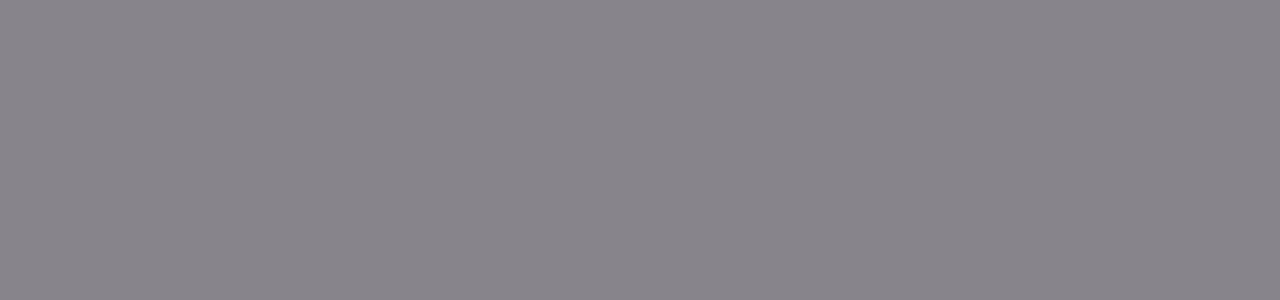
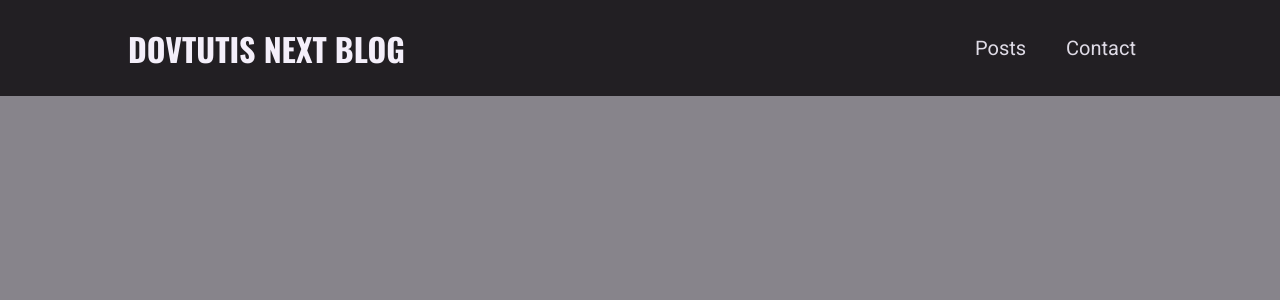
Before and after one commit to Dovtutis/nextJSBlog, a Next.js app: page /posts in a window 1280 px wide. Shown: the top 300 px of the page. Built offline with nearby package versions, Linux system fonts and the light colour scheme.

Commit message:
Layout with navigation and logo added

```diff
--- /dev/null
+++ b/components/layout/Layout.js
@@ -0,0 +1,14 @@
+import React from "react";
+
+import MainNavigation from "./MainNavigation";
+
+function Layout(props) {
+  return (
+    <>
+      <MainNavigation />
+      <main>{props.children}</main>
+    </>
+  );
+}
+
+export default Layout;
--- /dev/null
+++ b/components/layout/Logo.js
@@ -0,0 +1,9 @@
+import React from "react";
+
+import classes from "./Logo.module.css";
+
+function Logo() {
+  return <div className={classes.logo}>Dovtutis Next Blog</div>;
+}
+
+export default Logo;
--- /dev/null
+++ b/components/layout/Logo.module.css
@@ -0,0 +1,13 @@
+.logo {
+  text-transform: uppercase;
+  font-size: var(--size-5);
+  font-weight: bold;
+  font-family: "Oswald", sans-serif;
+  color: var(--color-grey-50);
+}
+
+@media (min-width: 768px) {
+  .logo {
+    font-size: var(--size-8);
+  }
+}
--- /dev/null
+++ b/components/layout/MainNavigation.js
@@ -0,0 +1,30 @@
+import React from "react";
+import Link from "next/link";
+
+import classes from "./MainNavigation.module.css";
+
+import Logo from "./Logo";
+
+function MainNavigation() {
+  return (
+    <header className={classes.header}>
+      <Link href='/'>
+        <a>
+          <Logo />
+        </a>
+      </Link>
+      <nav>
+        <ul>
+          <li>
+            <Link href='/posts'>Posts</Link>
+          </li>
+          <li>
+            <Link href='/contact'>Contact</Link>
+          </li>
+        </ul>
+      </nav>
+    </header>
+  );
+}
+
+export default MainNavigation;
--- /dev/null
+++ b/components/layout/MainNavigation.module.css
@@ -0,0 +1,42 @@
+.header {
+  width: 100%;
+  height: 6rem;
+  background-color: var(--color-grey-900);
+  display: flex;
+  justify-content: space-between;
+  align-items: center;
+  padding: 0 10%;
+}
+
+.header ul {
+  list-style: none;
+  display: flex;
+  align-items: baseline;
+  margin: 0;
+  padding: 0;
+}
+
+.header li {
+  margin: 0 var(--size-4);
+}
+
+.header a {
+  color: var(--color-grey-100);
+  font-size: var(--size-4);
+}
+
+.header a:hover,
+.header a:active,
+.header a.active {
+  color: var(--color-grey-200);
+}
+
+@media (min-width: 768px) {
+  .header ul {
+    gap: 0.5rem;
+  }
+
+  .header a {
+    font-size: var(--size-5);
+  }
+}
--- a/pages/_app.js
+++ b/pages/_app.js
@@ -1,7 +1,13 @@
-import '../styles/globals.css'
+import "../styles/globals.css";
+
+import Layout from "../components/layout/layout";
 
 function MyApp({ Component, pageProps }) {
-  return <Component {...pageProps} />
+  return (
+    <Layout>
+      <Component {...pageProps} />
+    </Layout>
+  );
 }
 
-export default MyApp
+export default MyApp;
```
